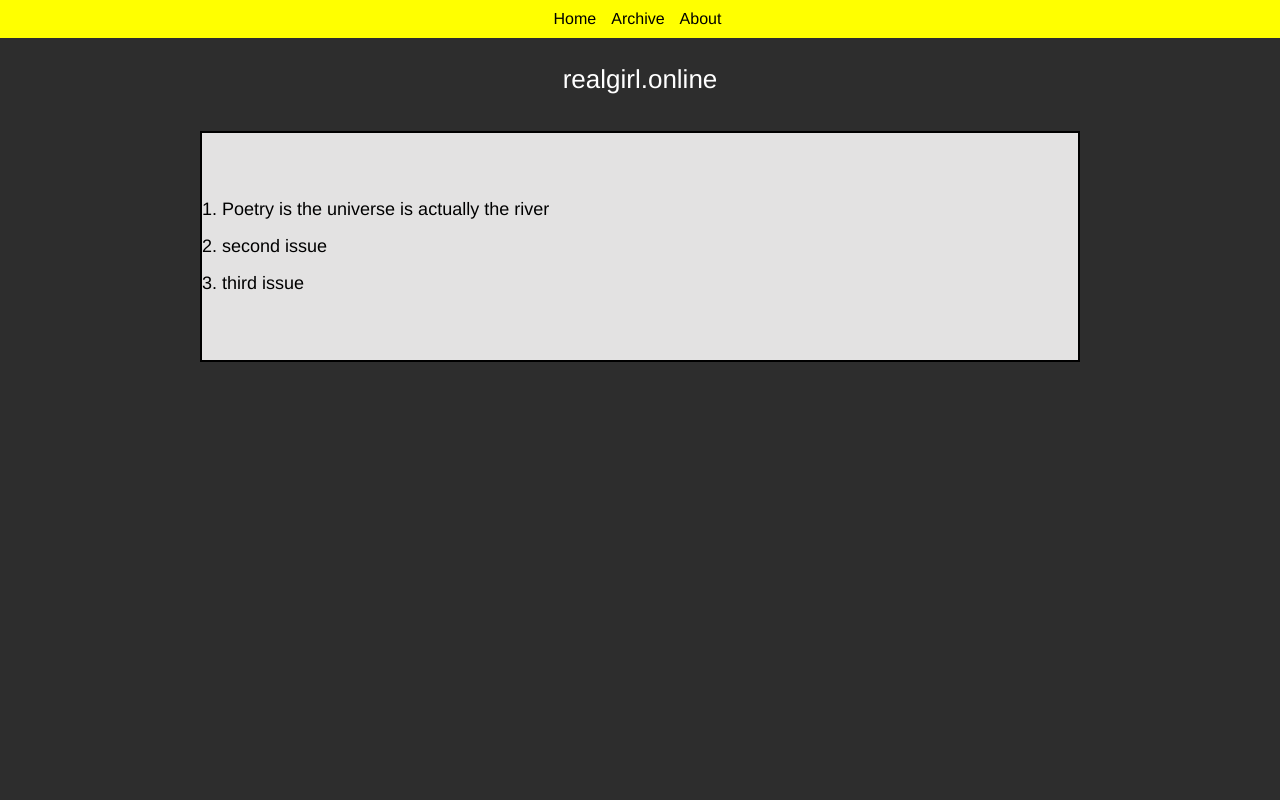
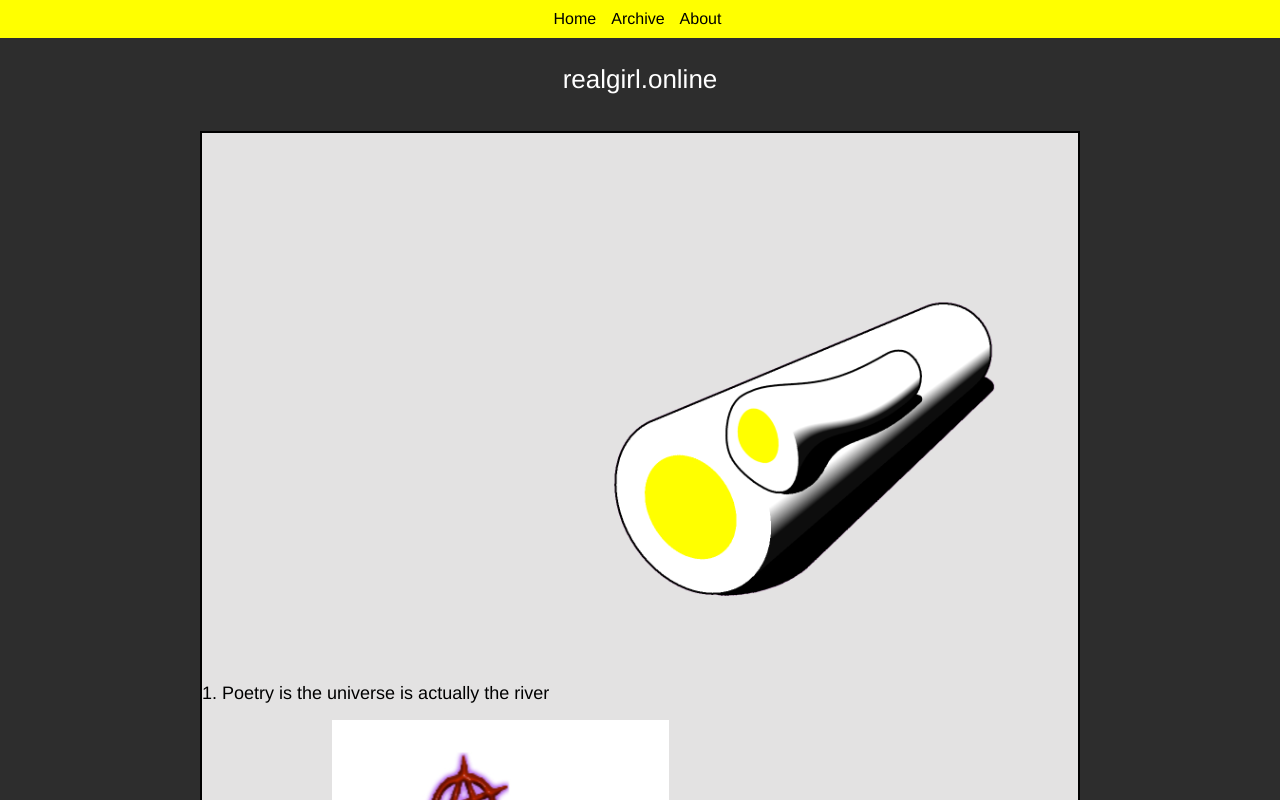
Before and after one commit to abbymachines/realgirl_online, a React (Create React App) app: page /archive in a window 1280 px wide. Shown: the top 800 px of the page. Built offline with nearby package versions, Linux system fonts and the light colour scheme.

Commit message:
add images and image links to archive page

```diff
--- a/src/components/Post.css
+++ b/src/components/Post.css
@@ -17,3 +17,12 @@ div.Post p {
     border: 2px solid rgb(0, 0, 0);
     background-color: rgb(227, 226, 226);
 }
+
+.Post-title a {
+    text-decoration: none;
+    color: black;
+}
+
+.Post-title a:hover {
+    background-color: red;
+}
--- a/src/components/Post.js
+++ b/src/components/Post.js
@@ -42,7 +42,7 @@ export default function Post(props) {
   return (
     <div>
       <div className="Post">
-        <p><Link to={`/issue/${issueId}`}>{issueId}</Link>.{postId}<br />{db["issues"][issueId]["posts"][postId]["title"]}</p>
+        <p className="Post-title"><Link to={`/issue/${issueId}`}>{issueId}.{postId}</Link><br />{db["issues"][issueId]["posts"][postId]["title"]}</p>
         {data ? (
           <div dangerouslySetInnerHTML={{__html: data[0].content.rendered}} />
         ) : (
--- a/src/pages/ArchivePage.js
+++ b/src/pages/ArchivePage.js
@@ -1,3 +1,4 @@
+import { render } from '@testing-library/react';
 import db from '../TableOfContents.js';
 import { Link } from 'react-router-dom';
 
@@ -20,10 +21,20 @@ for (let i = 1; i < issuesLength; i++) {
   issueNames.push(db['issues'][i.toString()]['title'])
 }
 
+function renderCoverImage(index) {
+  return `/images/${db['issues'][index + 1]['cover']}`
+}
+
 function ArchivePage() {
   return (
     <div className="Front-cover">
-      {issueNames.map((title, index) => <p><Link to={`/issue/${index + 1}`}>{index + 1}. {title}</Link></p>)}
+      {issueNames.map(
+        (title, index) =>
+          <p>
+            {console.log(db['issues'][index + 1]['cover'])}
+
+            <Link to={`/issue/${index + 1}`}>{index + 1}. {title} <img src={renderCoverImage(index)}></img></Link>
+          </p>)}
     </div>
   )
 }
```
